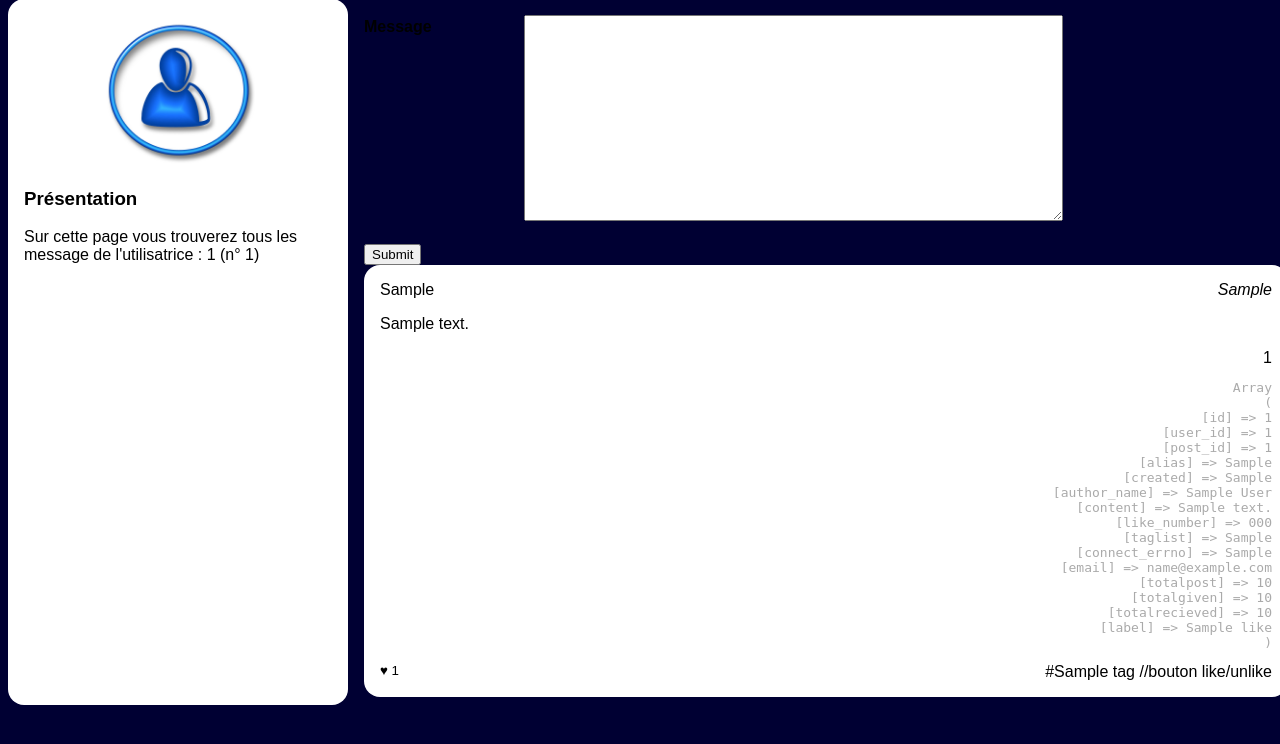
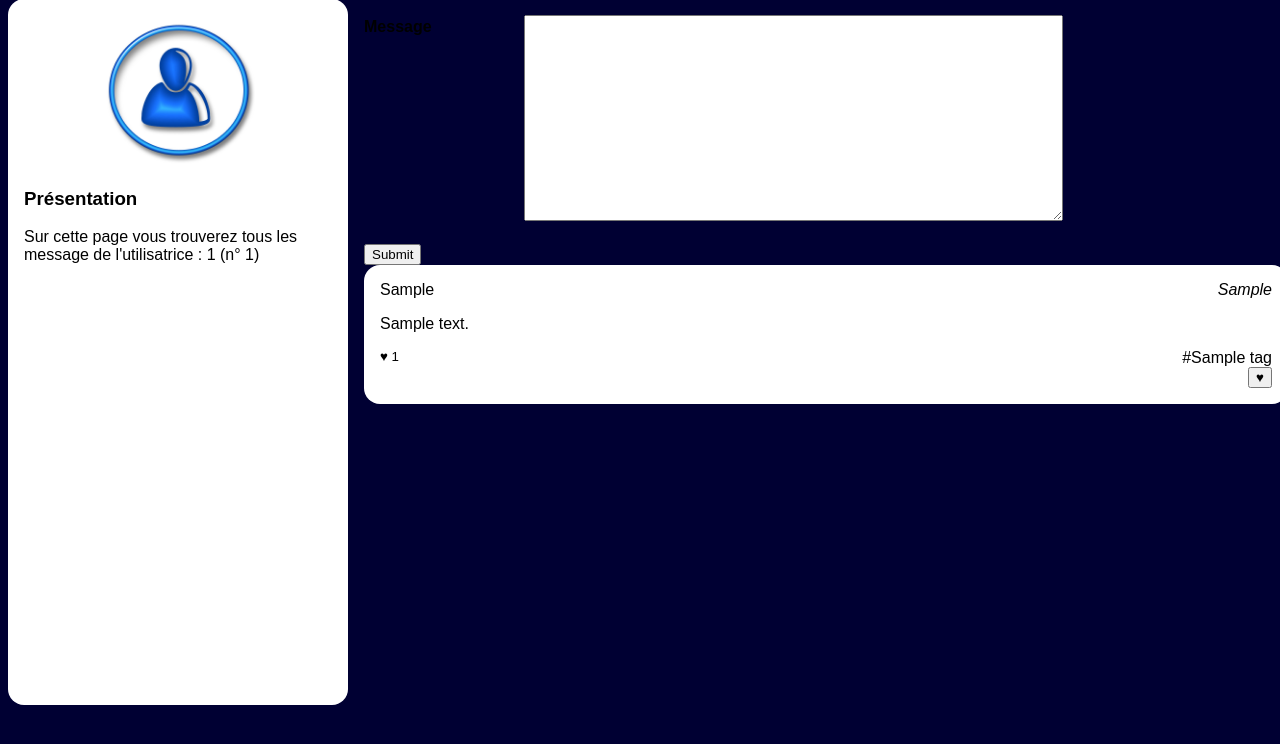
Before and after one commit to adatechschool/projet-collectif-reseau-social-php-printteam, a PHP site: page /wall.php?user_id=1 in a window 1280 px wide. Shown: the part 125-869 px from the top of the page. Run offline with PHP 8.4, Linux system fonts and the light colour scheme; the visitor is signed in with stand-in values (Sample User, id 1); tables that the repository leaves empty or names only in its code hold one stand-in row (values such as "Sample post"); a stand-in replaces the project's code that opens the database connection.

Commit message:
prout marche mais le bouton like nous donne une erreur

```diff
--- a/resoc_n3/like.php
+++ b/resoc_n3/like.php
@@ -1,14 +1,16 @@
 <?php
+session_start();
 include "connect.php";
 
 //<bouton> id name
 //$id du post qu'on doit récupérer dans la requel sql
 //$lesInformations --> l'id du post
-$prout = $post['id'];
 
+var_dump($_SESSION['connected_id']);
 
-if(isset($post['id']) && isset($_SESSION["connected_id"])){
+if(isset($_POST['post_id']) && isset($_SESSION["connected_id"])){
     $connectionId= $_SESSION["connected_id"]; //id de moi connecté
+    $prout = $_POST['post_id'];
     echo $connectionId;
 
     // Vérifier si j'ai déjà à déjà aimé ce post
@@ -17,11 +19,18 @@ if(isset($post['id']) && isset($_SESSION["connected_id"])){
     $infosLikes=$mysqli->query($checkLikeQuery);
     $result = $infosLikes->fetch_assoc();
 
-echo "<pre>" . print_r($result, 1) . "</pre>";
+    //var_dump($result);
+    if ($infosLikes -> num_rows < 1){
+        $result = $mysqli -> query("INSERT INTO likes (id, user_id, post_id) VALUES (NULL, $connectionId, $prout)");
+        header('Location: wall.php?user_id=' . $connectionId);
 
-    //var_dump($result);
 //si $result->num_rows est <1 alors on like
 //else $result->num_rows >0 alors on unlike
+    } else {
+        $result = $mysqli -> query("DELETE FROM likes WHERE user_id = $connectionId AND post_id=$prout");
+        header('Location: wall.php?user_id=' . $connectionId);
+
+    }
 
 }else{
     echo "pwet";
--- a/resoc_n3/wall.php
+++ b/resoc_n3/wall.php
@@ -9,6 +9,7 @@
     <body>
         <?php
         include("header.php");
+
         ?>
         <div id="wrapper">
             <?php
@@ -94,11 +95,13 @@
                         </div>
                         <footer>
                                 <a href="like.php?post_id=<?php echo $post['id']?>">
-                                    <?php include("like.php");  ?>
                                     <small>♥ <?= $post['like_number']?></small>
                                 </a>
                             <a href="">#<?= $post['taglist']?></a>
-                            //bouton like/unlike
+                            <form method=post action="wall.php">
+                            <input type="hidden" name="post_id" value="<?=$post['id']?>">
+                            <button type="submit">♥</button>
+                            </form>
                         </footer>
                     </article>
                 <?php } ?>
```
